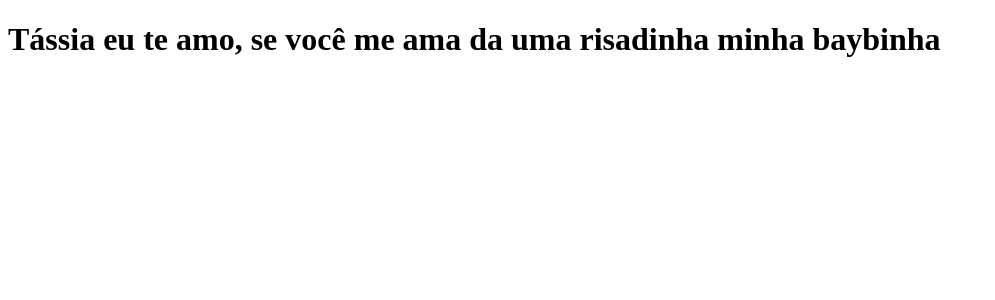
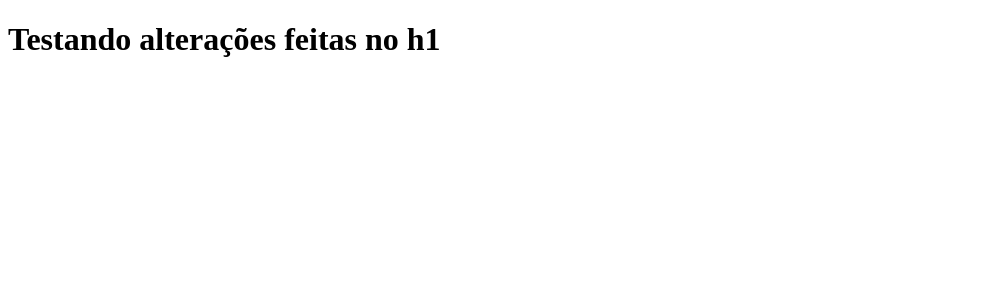
Before and after one commit to jorgemorenoo/tabnews.jorgemoreno.net, a Next.js app: page / in a window 1280 px wide. Shown: the top 300 px of the page, without its empty margins (0-995 px from the left). Built offline with nearby package versions, Linux system fonts and the light colour scheme.

Commit message:
altera o h1 para "Testando alterações feitas no h1"

```diff
--- a/pages/index.js
+++ b/pages/index.js
@@ -1,6 +1,6 @@
 function Home() {
   return (
-    <h1>Tássia eu te amo, se você me ama da uma risadinha minha baybinha</h1>
+    <h1>Testando alterações feitas no h1</h1>
   );
 }
 
```
